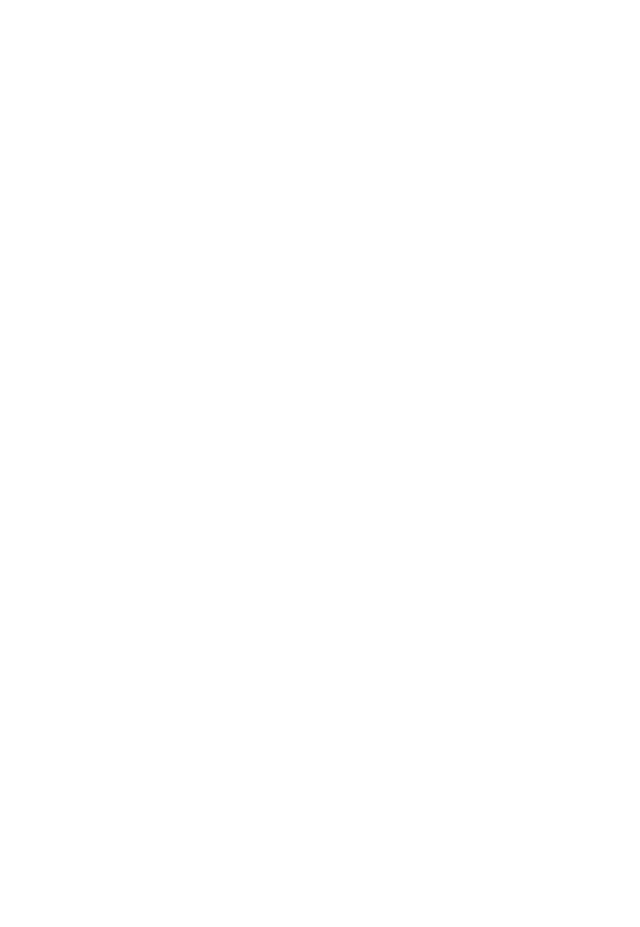
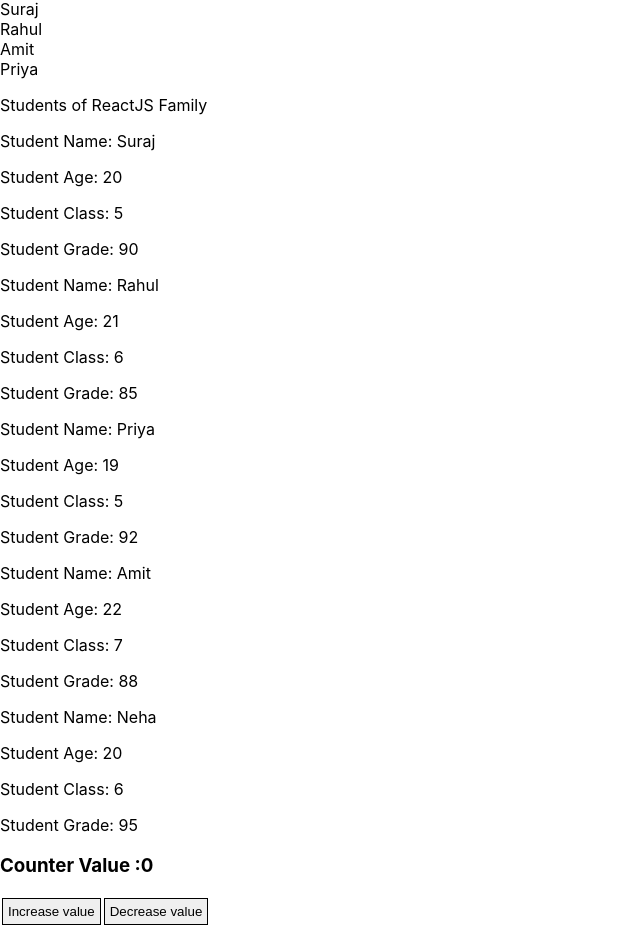
Before and after one commit to SurajPawarDev15/reactday-01, a React (Create React App) app: page / in a window 1280 px wide. Shown: the part 215-1142 px from the top of the page, without its empty margins (0-640 px from the left). Before the commit the page ends 800 px from the top, so only its background shows below. Built offline with nearby package versions, Linux system fonts and the light colour scheme.

Commit message:
completed day-02

```diff
--- a/src/App.js
+++ b/src/App.js
@@ -1,11 +1,54 @@
+import { useState } from "react";
 import Welcome from "./Welcome";
 
 function App() {
+  const [counter, setCounter] = useState(0);
+  const greeting = "Hello , GM";
+  const members = ["Suraj", "Rahul", "Amit", "Priya"];
+  const students = [
+    { name: "Suraj", age: 20, class: 5, grade: 90 },
+    { name: "Rahul", age: 21, class: 6, grade: 85 },
+    { name: "Priya", age: 19, class: 5, grade: 92 },
+    { name: "Amit", age: 22, class: 7, grade: 88 },
+    { name: "Neha", age: 20, class: 6, grade: 95 },
+  ];
+  const welcomeData = {
+    greeting: greeting,
+    members: members,
+    students: students,
+  };
   return (
-    <div className="App">
+    <>
       <h1>Hello React Welcome to Learning</h1>
-      <Welcome></Welcome>
-    </div>
+      <Welcome {...welcomeData}></Welcome>
+      <div>
+        <h3>Counter Value :{counter}</h3>
+        <button
+          style={{
+            backgroundColor: "#00000",
+            border: "1px solid black",
+            color: "black",
+            margin: "2px",
+            padding: "5px",
+          }}
+          onClick={() => setCounter(counter + 1)}
+        >
+          Increase value
+        </button>
+        <button
+          style={{
+            backgroundColor: "#00000",
+            border: "1px solid black",
+            color: "black",
+            margin: "1px",
+            padding: "5px",
+          }}
+          onClick={() => setCounter(counter - 1)}
+        >
+          Decrease value
+        </button>
+      </div>
+    </>
   );
 }
 
--- a/src/Welcome.jsx
+++ b/src/Welcome.jsx
@@ -1,13 +1,40 @@
-function Welcome() {
+function Welcome({ greeting, members, students }) {
   const channelName = "ThinkCreateShareGrow";
   const isDisplay = false;
+
+  console.log(members);
+
   return (
     <div>
       <h1>
-        Welcome to my Channel ,
+        Welcome to my Channel,
         {isDisplay ? channelName : " Please subscribe my channel"}
       </h1>
+
+      <p>Greeting from Parent : {greeting}</p>
+
+      <div>
+        <p>Members Are of ReactJS Family</p>
+
+        {members.map((member, index) => (
+          <div key={index}>{member}</div>
+        ))}
+      </div>
+
+      <div>
+        <p>Students of ReactJS Family</p>
+
+        {students.map((student, index) => (
+          <div key={index}>
+            <p>Student Name: {student.name}</p>
+            <p>Student Age: {student.age}</p>
+            <p>Student Class: {student.class}</p>
+            <p>Student Grade: {student.grade}</p>
+          </div>
+        ))}
+      </div>
     </div>
   );
 }
+
 export default Welcome;
```
